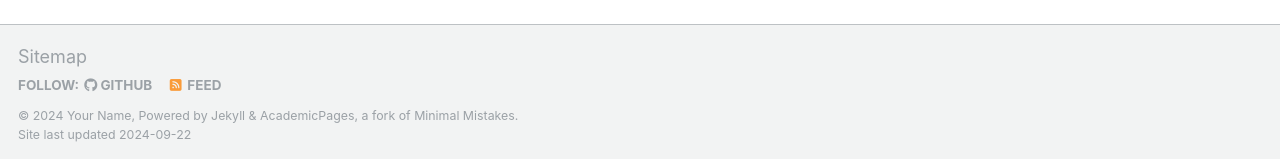
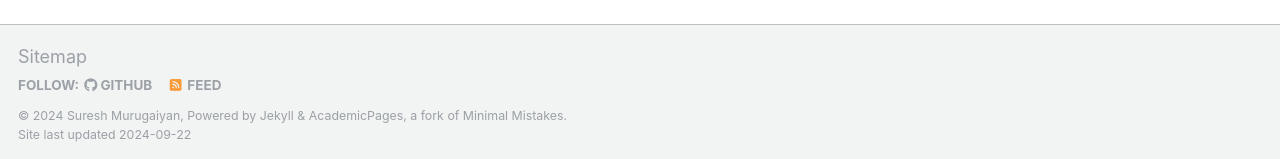
Before and after one commit to SureshMurugaiyan/SureshMurugaiyan.github.io, a Jekyll site: the page built from _pages/about.md, in a window 1280 px wide and 900 px high, scrolled down 2643 px. Shown: the part 738-897 px from the top of the window. Built offline with Jekyll 4.4.1, drawn with Linux system fonts in a browser that asks for light colours; some web fonts are replaced.

Commit message:
Update _config.yml

```diff
--- a/_config.yml
+++ b/_config.yml
@@ -10,7 +10,7 @@
 locale                   : "en-US"
 title                    : "Suresh Murugaiyan"
 title_separator          : "-"
-name                     : &name "Your Name"
+name                     : &name "Suresh Murugaiyan"
 description              : &description "personal description"
 url                      : https://academicpages.github.io # the base hostname & protocol for your site e.g. "https://mmistakes.github.io"
 baseurl                  : "" # the subpath of your site, e.g. "/blog"
```
